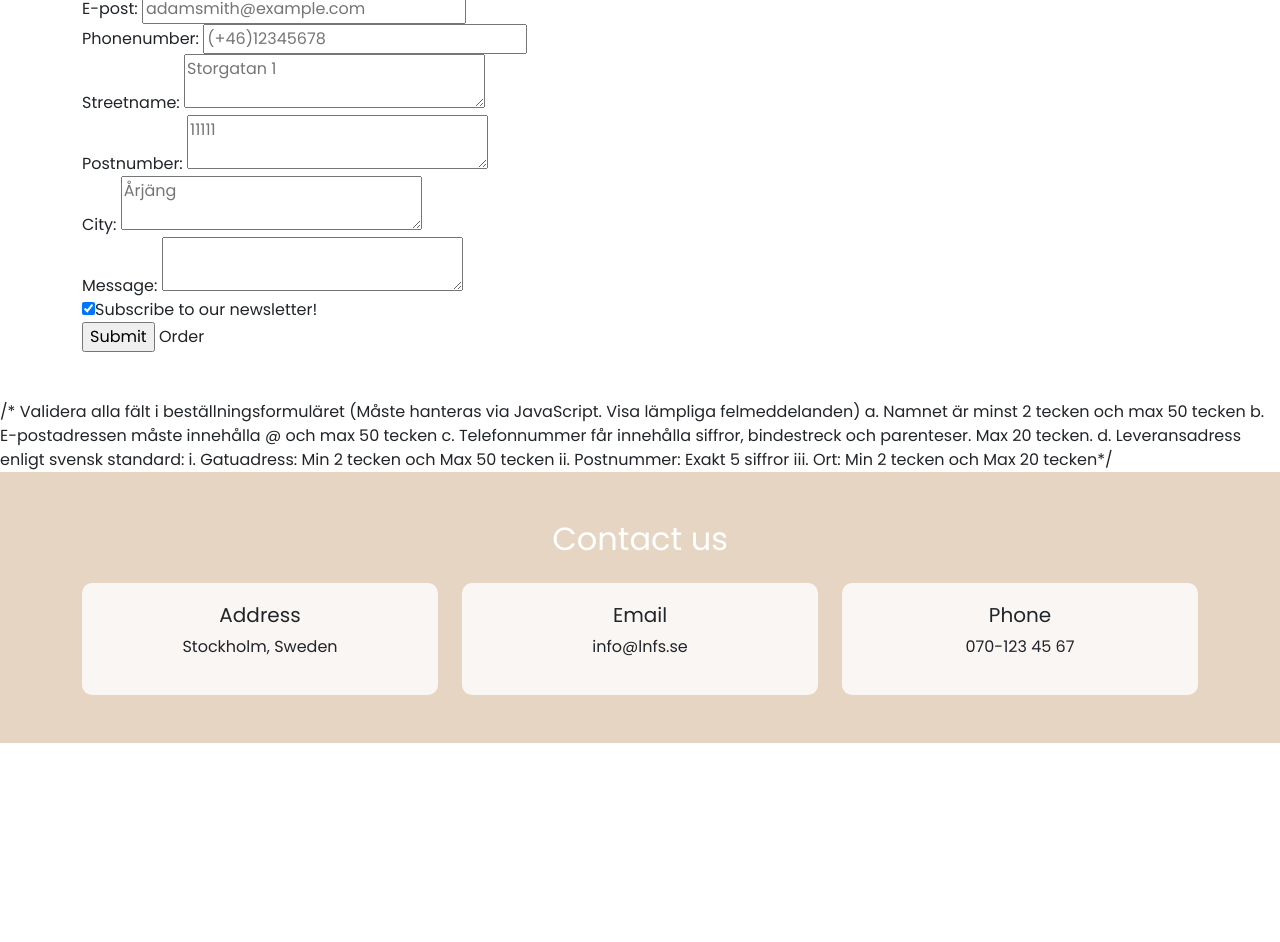
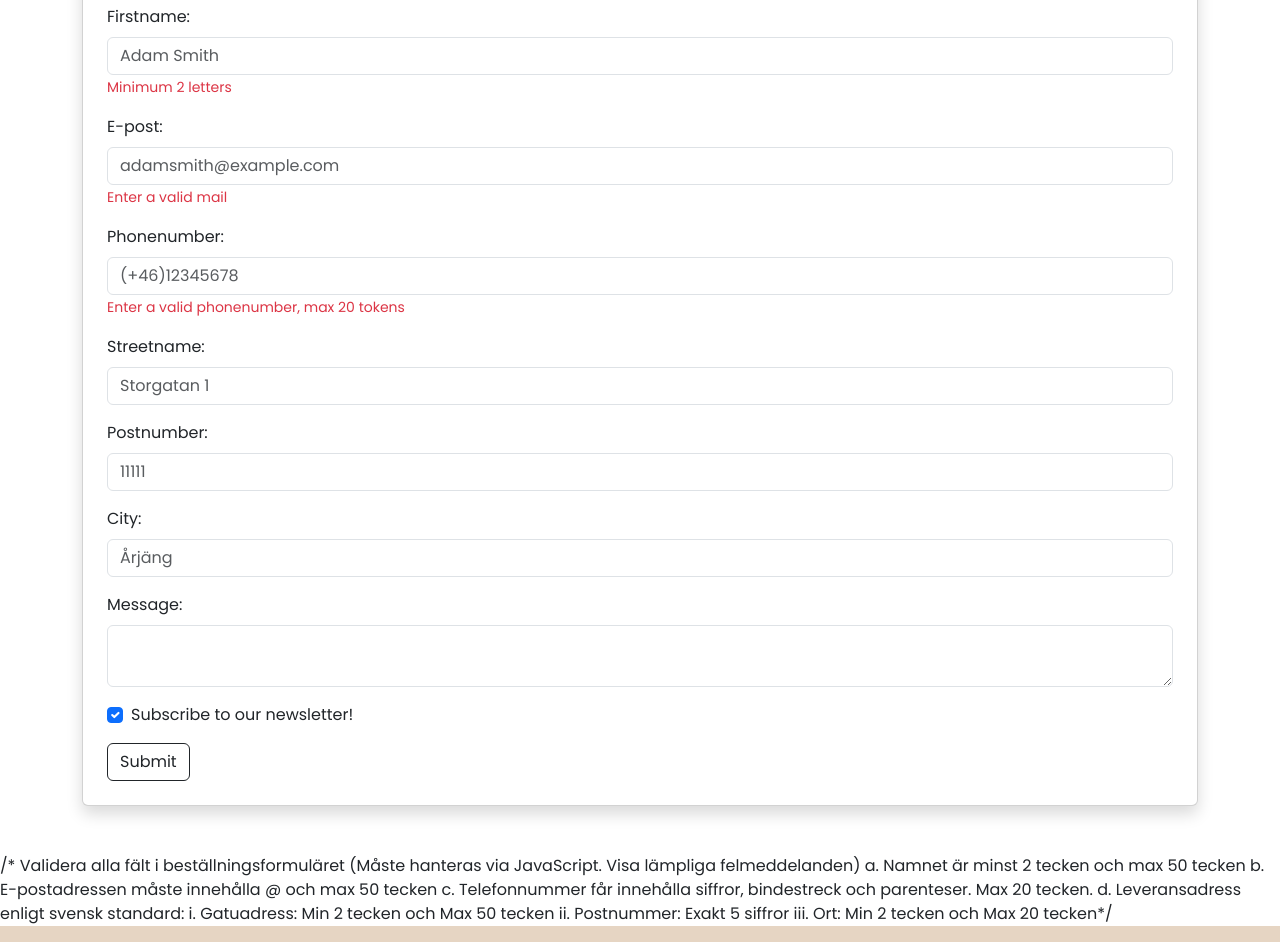
Before and after one commit to Nissem01/LNFS_Webbutik, a plain HTML site: page checkout.html in a window 1280 px wide. Shown: the part 378-1320 px from the top of the page. Before the commit the page ends 1121 px from the top, so only its background shows below. Drawn offline with nearby package versions, Linux system fonts and the light colour scheme; no server answers.

Commit message:
Typ klar med valideringen. behöver lite mer fix med utseendet
Co-authored-by: walterfilip

```diff
--- a/checkout.html
+++ b/checkout.html
@@ -29,7 +29,7 @@
                         <li class="nav-item">
                          <a class="nav-link" href="index.html">Home</a>
                         </li>
-                         <li class="nav-item>">
+                         <li class="nav-item">
                         <a class="nav-link active" href="products.html">Products</a>
                         </li>
                     </ul>
@@ -46,61 +46,74 @@
 
 
     <div class="container mt-5 mb-5">
-        <div id="specificProductDisplay" class="row g-5 mb-5">
+        <div id="specificProductDisplay" class="row g-5 mb-5 shadow rounded md-5">
 
         </div>
     </div>
 
 <div class="container my-5">
+    <div class="card p-4 shadow">
+        <h2 class="mb-4">Product</h2>
 
- <h2>Product</h2>
 
-    <form action id="order">
+    <form id="order">
 
-        <div>
-          <label for="name">Firstname:</label>
-          <input type="text" id="name" name="name" placeholder = "Adam Smith" required/>
+        <div class="mb-3">
+          <label class="form-label">Firstname:</label>
+          <input class="form-control" type="text" id="name" name="name" placeholder = "Adam Smith" required/>
+          <small id="nameError" class="text-danger"></small>
+        </div>
+
+        <div class="mb-3">
+          <label class="form-label">E-post:</label>
+          <input class="form-control" type="email" id="email" name="email" placeholder = "adamsmith@example.com "/>
+          <small id="emailError" class="text-danger"></small>
+
+        </div>
+
+        <div class="mb-3">
+          <label class="form-label">Phonenumber:</label>
+          <input class="form-control" type="text" id="phonenumber" name="phonenumber" placeholder = "(+46)12345678" />
+          <small id="numberError" class="text-danger"></small>
+
+        </div>
+
+        <div class="mb-3">
+          <label class="form-label">Streetname:</label>
+          <input class="form-control" type="text" name="streetName" placeholder = "Storgatan 1"/>
+          <small id="streetError" class="text-danger"></small>
+        </div>
+
+        <div class="mb-3">
+          <label class="form-label">Postnumber:</label>
+          <input class="form-control" type="postNumber" name="postNumber" placeholder = "11111"  id="postnumberError" class="text-danger"/>
+          <small id="postnumberError" class="text-danger"></small>
+        </div>
+
+        <div class="mb-3">
+            <label class="form-label">City:</label>
+            <input class="form-control" type="text" name="city" placeholder = "Årjäng"/>
+            <small id="cityError" class="text-danger"></small>
+          </div>
+
+        <div class="mb-3">
+          <label class="form-label">Message:</label>
+          <textarea class="form-control" id="message" name="message" placeholder = ""></textarea>
+        </div>
+
+        <div class="form-check mb-3">
+
+          <input class="form-check-input" type="checkbox" checked/>   <label class="form-check-label">Subscribe to our newsletter! </label>
         </div>
 
         <div>
-          <label for="email">E-post:</label>
-          <input type="email" id="email" name="email" placeholder = "adamsmith@example.com "/>
-        </div>
-
-        <div>
-          <label for="phonenumber">Phonenumber:</label>
-          <input type="phonenumber" id="phoneNumber" name="phonenumber" placeholder = "(+46)12345678" />
-        </div>
-
-        <div>
-          <label for="streetName">Streetname:</label>
-          <textarea id="text" name="streetName" placeholder = "Storgatan 1"></textarea>
-        </div>
-
-        <div>
-          <label for="postNumber">Postnumber:</label>
-          <textarea id="text" name="postNumber" placeholder = "11111"></textarea>
-        </div>
-
-        <div>
-            <label for="city">City:</label>
-            <textarea id="text" name="city" placeholder = "Årjäng"></textarea>
-          </div>
-
-        <div>
-          <label for="message">Message:</label>
-          <textarea id="message" name="message" placeholder = ""></textarea>
-        </div>
-
-        <div>
-          <input type="checkbox" checked>Subscribe to our newsletter! </input>
-        </div>
-
-        <div>
-        <input type="submit"> Order</input>
+        <button class="btn btn-outline-dark" type="submit">Submit</button>
       </div>
 
     </form>
+    <div id="result"></div>
+
+    </div>
 
 </div>
 /*
@@ -149,6 +162,7 @@ iii. Ort: Min 2 tecken och Max 20 tecken*/
             </footer>
     <script src="https://cdn.jsdelivr.net/npm/bootstrap@5.3.3/dist/js/bootstrap.bundle.min.js"></script>
     <script src="fetchProduct.js"></script>
+    <script src="form.js"></script>
 
 </body>
 
--- a/form.js
+++ b/form.js
@@ -3,8 +3,22 @@
 const form = document.getElementById("order");
 const nameInput = document.getElementById("name");
 const nameError = document.getElementById("nameError");
+
 const emailInput = document.getElementById("email");
 const emailError = document.getElementById("emailError");
+
+const numberInput = document.getElementById("phonenumber");
+const numberError = document.getElementById("numberError");
+
+const streetInput = document.getElementById("streetName");
+const streetError = document.getElementById("streetError");
+
+const postnumberInput = document.getElementById("postnumber");
+const postnumberError = document.getElementById("postnumberError");
+
+const cityInput = document.getElementById("city");
+const cityError = document.getElementById("cityError");
+
 const result = document.getElementById("result")
 
 
@@ -16,23 +30,99 @@ function clearError(el){
     el.innerHTML = ""
 }
 
-function validateForm(){
-    return false
+
+
+function validateName(){
+    let value = nameInput.value.trim()
+    if (value.length < 2){
+        displayError(nameError, "Minimum 2 letters")
+        return false
+    }
+    clearError(nameError)
+    return true
+}
+
+function validateEmail(){
+    let value = emailInput.value.trim()
+    if (!(/^[^\s@]+@[^\s@]+\.[^\s@]+$/.test(value))){
+        displayError(emailError, "Enter a valid mail")
+        return false
+    }
+    clearError(emailError)
+    return true
+}
+
+function validateNumber(){
+    let value = numberInput.value.trim()
+    let regrex = /^[0-9\-() +]{1,20}$/
+
+    if (!regrex.test(value)){
+        displayError(numberError, "Enter a valid phonenumber, max 20 tokens")
+        return false
+    }
+    clearError(numberError)
+    return true
+}
+
+function validateStreet(){
+    let value = streetInput.value.trim()
+    if (value.length < 2 ){
+        displayError(streetError, "Minimum 2 letters")
+        return false
+    } else if( value.length > 50){
+        displayError(streetError, "Max 50 letters")
+        return false
+    }else{
+    clearError(streetError)
+    return true
+}
+}
+
+function validatePostnumber(){
+    let value = postnumberInput.value.trim()
+
+
+    if (value.length > 5 || value.length < 5){
+        displayError(postnumberError, "Enter a valid postnumber, 5 tokens")
+        return false
+    }
+    clearError(postnumberError)
+    return true
+}
+
+function validateCity(){
+    let value = cityInput.value.trim()
+    if (value.length < 2 ){
+        displayError(cityError, "Minimum 2 letters")
+        return false
+    } else if( value.length > 50){
+        displayError(cityError, "Max 20 letters")
+        return false}
+        else{
+    clearError(cityError)
+    return true}
+}
+
+function validateForm (){
+    let okName = validateName()
+    let okEmail = validateEmail()
+    let okNumber = validateNumber()
+    let okStreet = validateStreet()
+    let okPostnumber = validatePostnumber()
+    let okCity = validateCity()
+    return okName && okEmail && okNumber && okStreet && okPostnumber && okCity
+}
+
+if (validateForm()){
+    result.innerHTML= "Your order will be sent shortly"
+    result.className = "text-success"
+}else {
+    result.innerHTML = "fix errors"
+    result.className ="text-danger"
 }
 
 form.addEventListener("submit", function(event) {event.preventDefault()
 
 result.innerHTML=""
 
-if (validateForm()){
-    result.innerHTML= "Your order will be sent shortly"
-    result.className = "ok"
-}else {
-    result.innerHTML = "fix errors"
-    result.className ="error"
-}
-} )
-
-function validateName(){
-    let
-}
+})
```
Also changed, not shown: index.html (+1 -1 lines).
